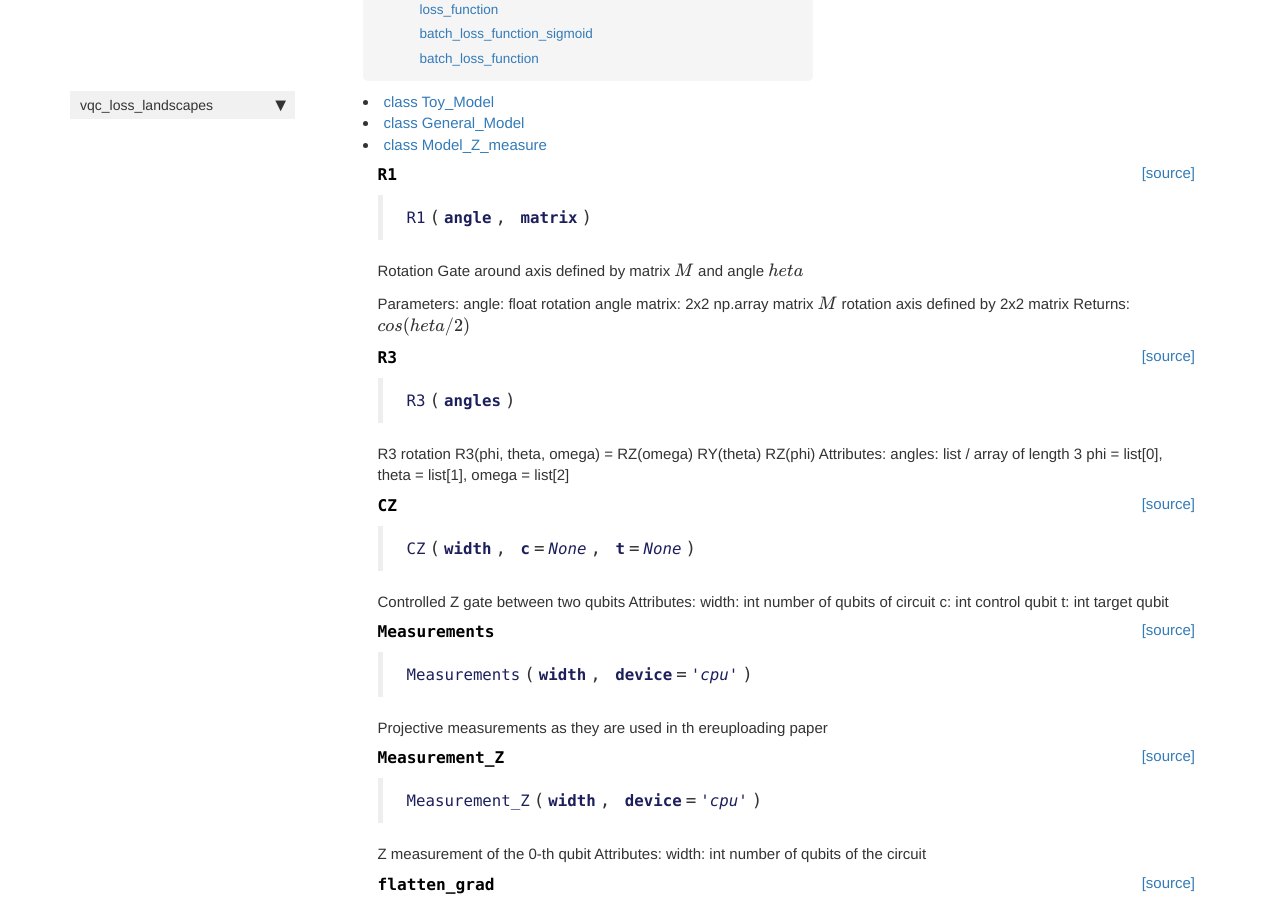
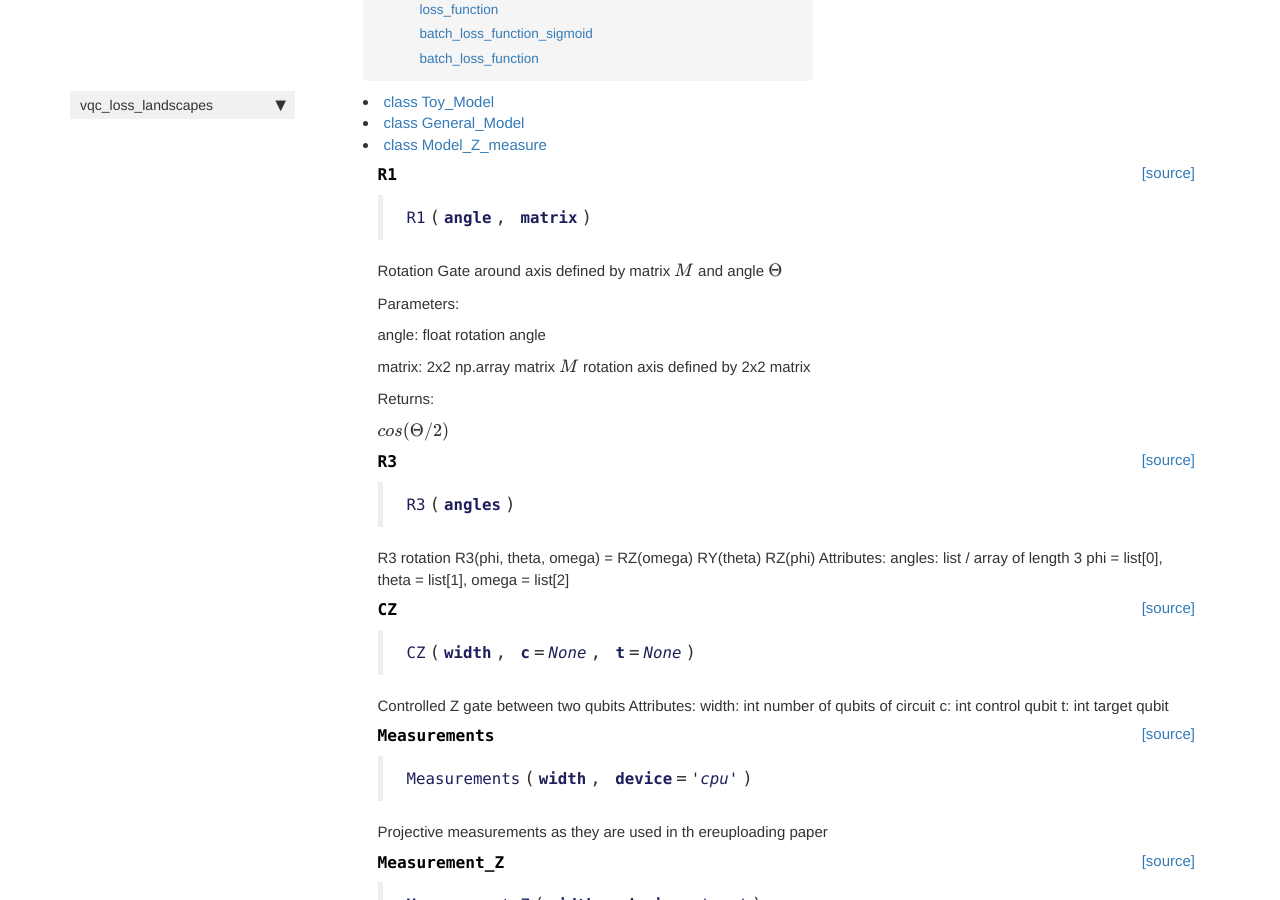
Before and after one commit to PatrickHuembeli/vqc_loss_landscapes, a Jekyll site: the page built from docs/torchcirq.html, in a window 1280 px wide and 900 px high, scrolled down 487 px. Built offline with Jekyll 4.4.1, drawn with Linux system fonts in a browser that asks for light colours; nearby versions of some CDN libraries; comment, search, counter and statistics services are not loaded.

```diff
--- a/docs/torchcirq.html
+++ b/docs/torchcirq.html
@@ -61,14 +61,14 @@ sidebar: home_sidebar
 <div class="output_markdown rendered_html output_subarea ">
 <h4 id="R1" class="doc_header"><code>R1</code><a href="https://github.com/PatrickHuembeli/vqc_loss_landscapes/tree/master/vqc_loss_landscapes/torchcirq.py#L34" class="source_link" style="float:right">[source]</a></h4><blockquote><p><code>R1</code>(<strong><code>angle</code></strong>, <strong><code>matrix</code></strong>)</p>
 </blockquote>
-<p>Rotation Gate around axis defined by matrix $M$ and angle $ heta$</p>
-<p>Parameters:
-angle: float
-    rotation angle
-matrix: 2x2 np.array matrix $M$
-    rotation axis defined by 2x2 matrix
-Returns:
-$cos(       heta/2)$</p>
+<p>Rotation Gate around axis defined by matrix $M$ and angle $\Theta$</p>
+<p>Parameters:</p>
+<p>angle: float
+    rotation angle</p>
+<p>matrix: 2x2 np.array matrix $M$
+    rotation axis defined by 2x2 matrix</p>
+<p>Returns:</p>
+<p>$cos(\Theta/2)$</p>
 
 </div>
 
@@ -91,7 +91,7 @@ $cos(       heta/2)$</p>
 
 
 <div class="output_markdown rendered_html output_subarea ">
-<h4 id="R3" class="doc_header"><code>R3</code><a href="https://github.com/PatrickHuembeli/vqc_loss_landscapes/tree/master/vqc_loss_landscapes/torchcirq.py#L48" class="source_link" style="float:right">[source]</a></h4><blockquote><p><code>R3</code>(<strong><code>angles</code></strong>)</p>
+<h4 id="R3" class="doc_header"><code>R3</code><a href="https://github.com/PatrickHuembeli/vqc_loss_landscapes/tree/master/vqc_loss_landscapes/torchcirq.py#L52" class="source_link" style="float:right">[source]</a></h4><blockquote><p><code>R3</code>(<strong><code>angles</code></strong>)</p>
 </blockquote>
 <p>R3 rotation R3(phi, theta, omega) = RZ(omega) RY(theta) RZ(phi)
 Attributes:
@@ -119,7 +119,7 @@ angles: list / array of length 3
 
 
 <div class="output_markdown rendered_html output_subarea ">
-<h4 id="CZ" class="doc_header"><code>CZ</code><a href="https://github.com/PatrickHuembeli/vqc_loss_landscapes/tree/master/vqc_loss_landscapes/torchcirq.py#L57" class="source_link" style="float:right">[source]</a></h4><blockquote><p><code>CZ</code>(<strong><code>width</code></strong>, <strong><code>c</code></strong>=<em><code>None</code></em>, <strong><code>t</code></strong>=<em><code>None</code></em>)</p>
+<h4 id="CZ" class="doc_header"><code>CZ</code><a href="https://github.com/PatrickHuembeli/vqc_loss_landscapes/tree/master/vqc_loss_landscapes/torchcirq.py#L61" class="source_link" style="float:right">[source]</a></h4><blockquote><p><code>CZ</code>(<strong><code>width</code></strong>, <strong><code>c</code></strong>=<em><code>None</code></em>, <strong><code>t</code></strong>=<em><code>None</code></em>)</p>
 </blockquote>
 <p>Controlled Z gate between two qubits
 Attributes:
@@ -151,7 +151,7 @@ t: int
 
 
 <div class="output_markdown rendered_html output_subarea ">
-<h4 id="Measurements" class="doc_header"><code>Measurements</code><a href="https://github.com/PatrickHuembeli/vqc_loss_landscapes/tree/master/vqc_loss_landscapes/torchcirq.py#L71" class="source_link" style="float:right">[source]</a></h4><blockquote><p><code>Measurements</code>(<strong><code>width</code></strong>, <strong><code>device</code></strong>=<em><code>'cpu'</code></em>)</p>
+<h4 id="Measurements" class="doc_header"><code>Measurements</code><a href="https://github.com/PatrickHuembeli/vqc_loss_landscapes/tree/master/vqc_loss_landscapes/torchcirq.py#L75" class="source_link" style="float:right">[source]</a></h4><blockquote><p><code>Measurements</code>(<strong><code>width</code></strong>, <strong><code>device</code></strong>=<em><code>'cpu'</code></em>)</p>
 </blockquote>
 <p>Projective measurements as they are used in th ereuploading paper</p>
 
@@ -176,7 +176,7 @@ t: int
 
 
 <div class="output_markdown rendered_html output_subarea ">
-<h4 id="Measurement_Z" class="doc_header"><code>Measurement_Z</code><a href="https://github.com/PatrickHuembeli/vqc_loss_landscapes/tree/master/vqc_loss_landscapes/torchcirq.py#L81" class="source_link" style="float:right">[source]</a></h4><blockquote><p><code>Measurement_Z</code>(<strong><code>width</code></strong>, <strong><code>device</code></strong>=<em><code>'cpu'</code></em>)</p>
+<h4 id="Measurement_Z" class="doc_header"><code>Measurement_Z</code><a href="https://github.com/PatrickHuembeli/vqc_loss_landscapes/tree/master/vqc_loss_landscapes/torchcirq.py#L85" class="source_link" style="float:right">[source]</a></h4><blockquote><p><code>Measurement_Z</code>(<strong><code>width</code></strong>, <strong><code>device</code></strong>=<em><code>'cpu'</code></em>)</p>
 </blockquote>
 <p>Z measurement of the 0-th qubit
 Attributes:
@@ -204,7 +204,7 @@ width: int
 
 
 <div class="output_markdown rendered_html output_subarea ">
-<h4 id="flatten_grad" class="doc_header"><code>flatten_grad</code><a href="https://github.com/PatrickHuembeli/vqc_loss_landscapes/tree/master/vqc_loss_landscapes/torchcirq.py#L99" class="source_link" style="float:right">[source]</a></h4><blockquote><p><code>flatten_grad</code>(<strong><code>grad</code></strong>)</p>
+<h4 id="flatten_grad" class="doc_header"><code>flatten_grad</code><a href="https://github.com/PatrickHuembeli/vqc_loss_landscapes/tree/master/vqc_loss_landscapes/torchcirq.py#L103" class="source_link" style="float:right">[source]</a></h4><blockquote><p><code>flatten_grad</code>(<strong><code>grad</code></strong>)</p>
 </blockquote>
 <p>Flattens the gradient tensor to a rank 1 tensor</p>
 <h2 id="Attributes:">Attributes:<a class="anchor-link" href="#Attributes:"> </a></h2><p>grad: torch tensor
@@ -231,7 +231,7 @@ width: int
 
 
 <div class="output_markdown rendered_html output_subarea ">
-<h4 id="find_hessian" class="doc_header"><code>find_hessian</code><a href="https://github.com/PatrickHuembeli/vqc_loss_landscapes/tree/master/vqc_loss_landscapes/torchcirq.py#L113" class="source_link" style="float:right">[source]</a></h4><blockquote><p><code>find_hessian</code>(<strong><code>loss</code></strong>, <strong><code>params</code></strong>, <strong><code>x</code></strong>=<em><code>None</code></em>)</p>
+<h4 id="find_hessian" class="doc_header"><code>find_hessian</code><a href="https://github.com/PatrickHuembeli/vqc_loss_landscapes/tree/master/vqc_loss_landscapes/torchcirq.py#L117" class="source_link" style="float:right">[source]</a></h4><blockquote><p><code>find_hessian</code>(<strong><code>loss</code></strong>, <strong><code>params</code></strong>, <strong><code>x</code></strong>=<em><code>None</code></em>)</p>
 </blockquote>
 <p>calculate the Hessian of a given loss with respect to given parameters.</p>
 <h2 id="Attributes:">Attributes:<a class="anchor-link" href="#Attributes:"> </a></h2><p>loss:
@@ -260,7 +260,7 @@ params:
 
 
 <div class="output_markdown rendered_html output_subarea ">
-<h4 id="find_heigenvalues" class="doc_header"><code>find_heigenvalues</code><a href="https://github.com/PatrickHuembeli/vqc_loss_landscapes/tree/master/vqc_loss_landscapes/torchcirq.py#L143" class="source_link" style="float:right">[source]</a></h4><blockquote><p><code>find_heigenvalues</code>(<strong><code>loss</code></strong>, <strong><code>params</code></strong>)</p>
+<h4 id="find_heigenvalues" class="doc_header"><code>find_heigenvalues</code><a href="https://github.com/PatrickHuembeli/vqc_loss_landscapes/tree/master/vqc_loss_landscapes/torchcirq.py#L147" class="source_link" style="float:right">[source]</a></h4><blockquote><p><code>find_heigenvalues</code>(<strong><code>loss</code></strong>, <strong><code>params</code></strong>)</p>
 </blockquote>
 <p>Find the eigenvalues of the Hessian of a given loss and given parameters.</p>
 
@@ -285,7 +285,7 @@ params:
 
 
 <div class="output_markdown rendered_html output_subarea ">
-<h4 id="loss_function" class="doc_header"><code>loss_function</code><a href="https://github.com/PatrickHuembeli/vqc_loss_landscapes/tree/master/vqc_loss_landscapes/torchcirq.py#L151" class="source_link" style="float:right">[source]</a></h4><blockquote><p><code>loss_function</code>(<strong><code>circ</code></strong>, <strong><code>params</code></strong>, <strong><code>x</code></strong>, <strong><code>init</code></strong>, <strong><code>target</code></strong>)</p>
+<h4 id="loss_function" class="doc_header"><code>loss_function</code><a href="https://github.com/PatrickHuembeli/vqc_loss_landscapes/tree/master/vqc_loss_landscapes/torchcirq.py#L155" class="source_link" style="float:right">[source]</a></h4><blockquote><p><code>loss_function</code>(<strong><code>circ</code></strong>, <strong><code>params</code></strong>, <strong><code>x</code></strong>, <strong><code>init</code></strong>, <strong><code>target</code></strong>)</p>
 </blockquote>
 
 </div>
@@ -309,7 +309,7 @@ params:
 
 
 <div class="output_markdown rendered_html output_subarea ">
-<h4 id="batch_loss_function_sigmoid" class="doc_header"><code>batch_loss_function_sigmoid</code><a href="https://github.com/PatrickHuembeli/vqc_loss_landscapes/tree/master/vqc_loss_landscapes/torchcirq.py#L161" class="source_link" style="float:right">[source]</a></h4><blockquote><p><code>batch_loss_function_sigmoid</code>(<strong><code>circ</code></strong>, <strong><code>params</code></strong>, <strong><code>x_train</code></strong>, <strong><code>y_train</code></strong>, <strong><code>init</code></strong>, <strong><code>measurements</code></strong>=<em><code>None</code></em>)</p>
+<h4 id="batch_loss_function_sigmoid" class="doc_header"><code>batch_loss_function_sigmoid</code><a href="https://github.com/PatrickHuembeli/vqc_loss_landscapes/tree/master/vqc_loss_landscapes/torchcirq.py#L165" class="source_link" style="float:right">[source]</a></h4><blockquote><p><code>batch_loss_function_sigmoid</code>(<strong><code>circ</code></strong>, <strong><code>params</code></strong>, <strong><code>x_train</code></strong>, <strong><code>y_train</code></strong>, <strong><code>init</code></strong>, <strong><code>measurements</code></strong>=<em><code>None</code></em>)</p>
 </blockquote>
 
 </div>
@@ -333,7 +333,7 @@ params:
 
 
 <div class="output_markdown rendered_html output_subarea ">
-<h4 id="batch_loss_function" class="doc_header"><code>batch_loss_function</code><a href="https://github.com/PatrickHuembeli/vqc_loss_landscapes/tree/master/vqc_loss_landscapes/torchcirq.py#L174" class="source_link" style="float:right">[source]</a></h4><blockquote><p><code>batch_loss_function</code>(<strong><code>circ</code></strong>, <strong><code>params</code></strong>, <strong><code>x_train</code></strong>, <strong><code>y_train</code></strong>, <strong><code>init</code></strong>, <strong><code>measurements</code></strong>=<em><code>None</code></em>)</p>
+<h4 id="batch_loss_function" class="doc_header"><code>batch_loss_function</code><a href="https://github.com/PatrickHuembeli/vqc_loss_landscapes/tree/master/vqc_loss_landscapes/torchcirq.py#L178" class="source_link" style="float:right">[source]</a></h4><blockquote><p><code>batch_loss_function</code>(<strong><code>circ</code></strong>, <strong><code>params</code></strong>, <strong><code>x_train</code></strong>, <strong><code>y_train</code></strong>, <strong><code>init</code></strong>, <strong><code>measurements</code></strong>=<em><code>None</code></em>)</p>
 </blockquote>
 
 </div>
@@ -357,7 +357,7 @@ params:
 
 
 <div class="output_markdown rendered_html output_subarea ">
-<h2 id="Toy_Model" class="doc_header"><code>class</code> <code>Toy_Model</code><a href="https://github.com/PatrickHuembeli/vqc_loss_landscapes/tree/master/vqc_loss_landscapes/torchcirq.py#L187" class="source_link" style="float:right">[source]</a></h2><blockquote><p><code>Toy_Model</code>(<strong><code>params</code></strong>, <strong><code>width</code></strong>=<em><code>2</code></em>, <strong><code>layers</code></strong>=<em><code>2</code></em>, <strong><code>device</code></strong>=<em><code>'cpu'</code></em>)</p>
+<h2 id="Toy_Model" class="doc_header"><code>class</code> <code>Toy_Model</code><a href="https://github.com/PatrickHuembeli/vqc_loss_landscapes/tree/master/vqc_loss_landscapes/torchcirq.py#L191" class="source_link" style="float:right">[source]</a></h2><blockquote><p><code>Toy_Model</code>(<strong><code>params</code></strong>, <strong><code>width</code></strong>=<em><code>2</code></em>, <strong><code>layers</code></strong>=<em><code>2</code></em>, <strong><code>device</code></strong>=<em><code>'cpu'</code></em>)</p>
 </blockquote>
 <p>Toy model for state rotation</p>
 
@@ -382,7 +382,7 @@ params:
 
 
 <div class="output_markdown rendered_html output_subarea ">
-<h2 id="General_Model" class="doc_header"><code>class</code> <code>General_Model</code><a href="https://github.com/PatrickHuembeli/vqc_loss_landscapes/tree/master/vqc_loss_landscapes/torchcirq.py#L217" class="source_link" style="float:right">[source]</a></h2><blockquote><p><code>General_Model</code>(<strong><code>params</code></strong>, <strong><code>width</code></strong>=<em><code>2</code></em>, <strong><code>layers</code></strong>=<em><code>2</code></em>, <strong><code>device</code></strong>=<em><code>'cpu'</code></em>)</p>
+<h2 id="General_Model" class="doc_header"><code>class</code> <code>General_Model</code><a href="https://github.com/PatrickHuembeli/vqc_loss_landscapes/tree/master/vqc_loss_landscapes/torchcirq.py#L221" class="source_link" style="float:right">[source]</a></h2><blockquote><p><code>General_Model</code>(<strong><code>params</code></strong>, <strong><code>width</code></strong>=<em><code>2</code></em>, <strong><code>layers</code></strong>=<em><code>2</code></em>, <strong><code>device</code></strong>=<em><code>'cpu'</code></em>)</p>
 </blockquote>
 <p>General Model for state rotation</p>
 
@@ -407,7 +407,7 @@ params:
 
 
 <div class="output_markdown rendered_html output_subarea ">
-<h2 id="Model_Z_measure" class="doc_header"><code>class</code> <code>Model_Z_measure</code><a href="https://github.com/PatrickHuembeli/vqc_loss_landscapes/tree/master/vqc_loss_landscapes/torchcirq.py#L254" class="source_link" style="float:right">[source]</a></h2><blockquote><p><code>Model_Z_measure</code>(<strong><code>params</code></strong>, <strong><code>width</code></strong>=<em><code>2</code></em>, <strong><code>layers</code></strong>=<em><code>2</code></em>, <strong><code>device</code></strong>=<em><code>'cpu'</code></em>)</p>
+<h2 id="Model_Z_measure" class="doc_header"><code>class</code> <code>Model_Z_measure</code><a href="https://github.com/PatrickHuembeli/vqc_loss_landscapes/tree/master/vqc_loss_landscapes/torchcirq.py#L258" class="source_link" style="float:right">[source]</a></h2><blockquote><p><code>Model_Z_measure</code>(<strong><code>params</code></strong>, <strong><code>width</code></strong>=<em><code>2</code></em>, <strong><code>layers</code></strong>=<em><code>2</code></em>, <strong><code>device</code></strong>=<em><code>'cpu'</code></em>)</p>
 </blockquote>
 <p>Data Reuploading circuit</p>
 
```
Also changed, not shown: vqc_loss_landscapes/torchcirq.py (+6 -2 lines).
